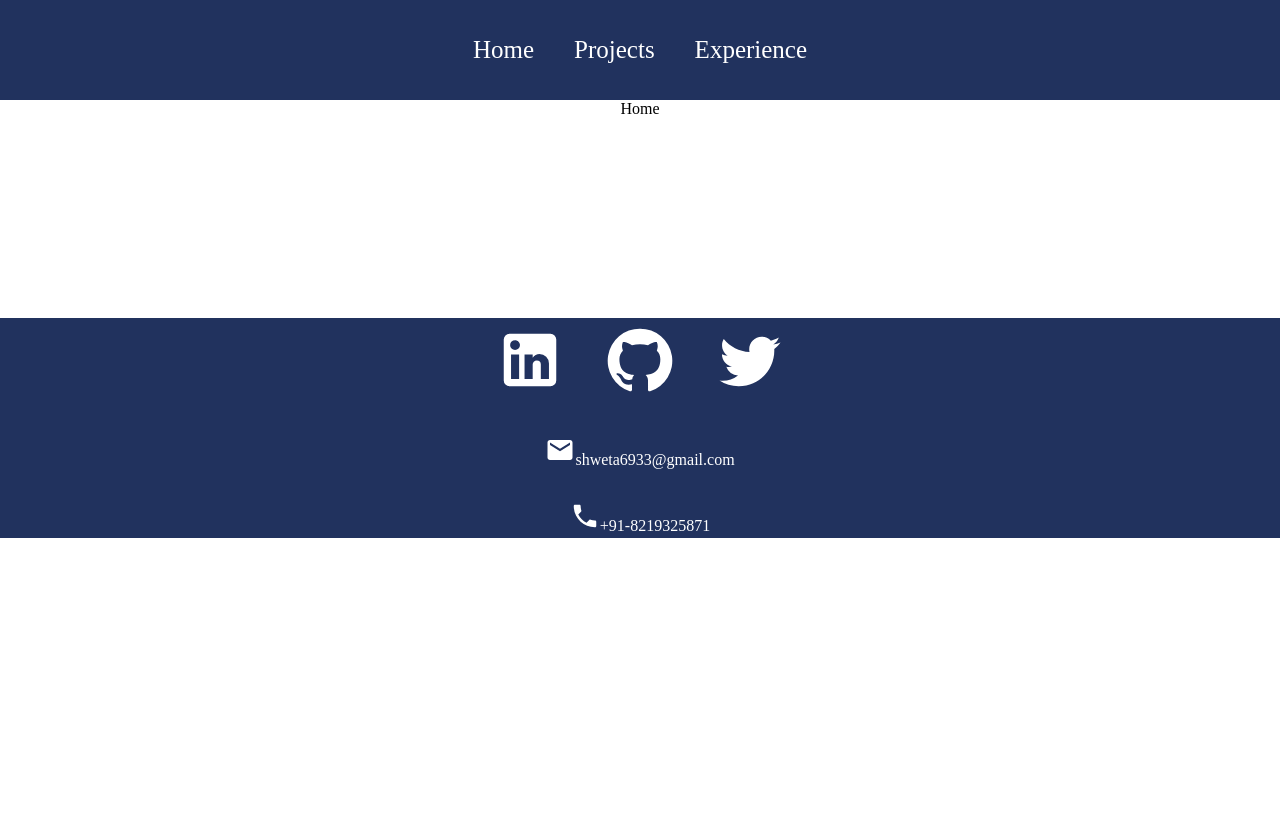
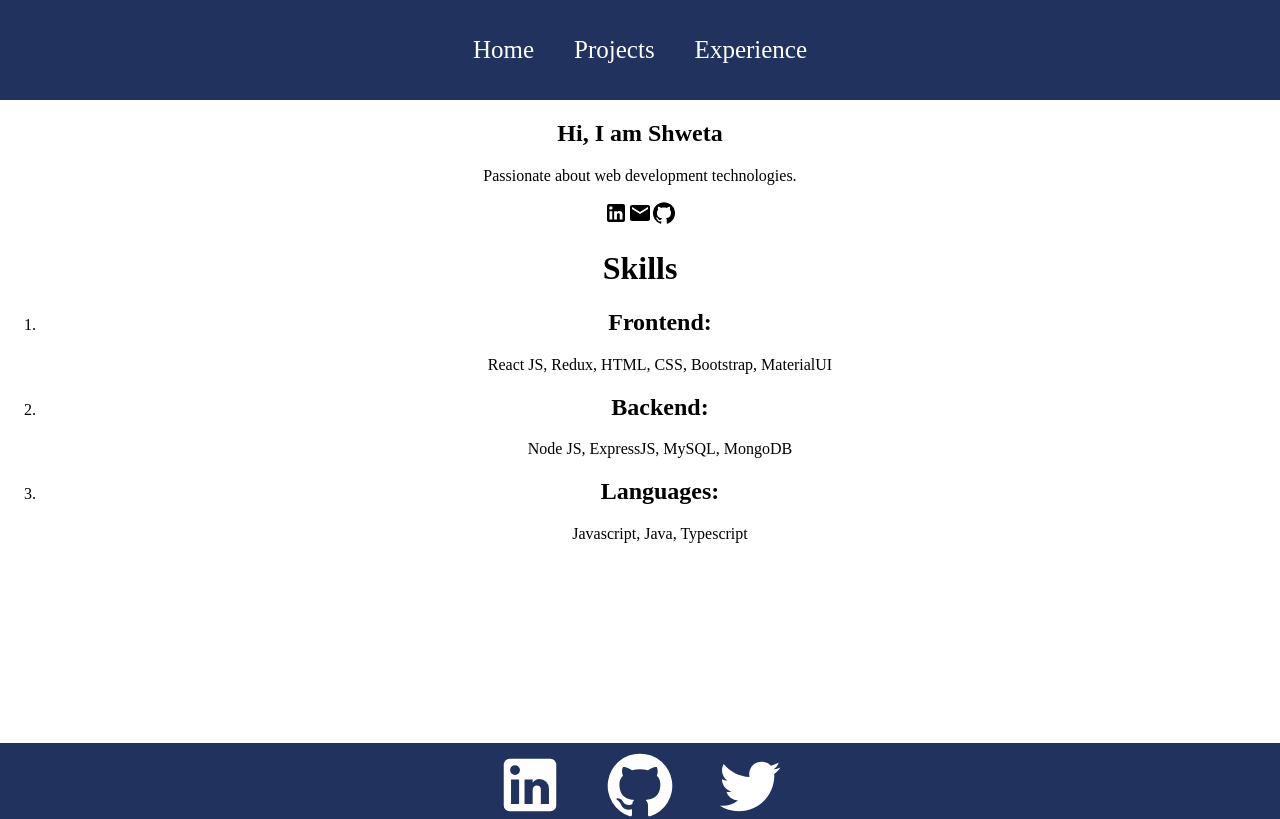
Before and after one commit to Shweta-dogra/Triweb-Learning, a React (Create React App) app in the folder Projects/my-portfolio/: page / in a window 1280 px wide. Shown: the top 819 px of the page. Built offline with nearby package versions, Linux system fonts and the light colour scheme.

Commit message:
create home page, added skills & icons

```diff
--- a/Projects/my-portfolio/src/Pages/Home.js
+++ b/Projects/my-portfolio/src/Pages/Home.js
@@ -1,8 +1,37 @@
-
+import React from 'react';
+import "./Home.css";
+import EmailIcon from '@mui/icons-material/Email';
+import LinkedInIcon from '@mui/icons-material/LinkedIn';
+import GitHubIcon from '@mui/icons-material/GitHub';
 function Home(){
 
-    return<div className="home">
-        Home
+    return <div className="home">
+        <div className="about">
+            <h2>Hi, I am Shweta</h2>
+            <div className="summary">
+                <p>Passionate about web development technologies.</p>
+                <LinkedInIcon/>
+                <EmailIcon/>
+                <GitHubIcon/>
+            </div>
+        </div>
+        <div className="skills">
+            <h1>Skills</h1>
+            <ol className='skill-list'>
+                <li className='skill-item'>
+                    <h2>Frontend: </h2>
+                    <span>React JS, Redux, HTML, CSS, Bootstrap, MaterialUI</span>
+                </li>
+                <li className='skill-item'>
+                    <h2>Backend: </h2>
+                    <span>Node JS, ExpressJS, MySQL, MongoDB</span>
+                </li>
+                <li className='skill-item'>
+                    <h2>Languages: </h2>
+                    <span>Javascript, Java, Typescript</span>
+                </li>
+            </ol>
+        </div>
     </div>
 }
 export default Home;
```
Also changed, not shown: Projects/my-portfolio/src/Pages/Home.css (added).
